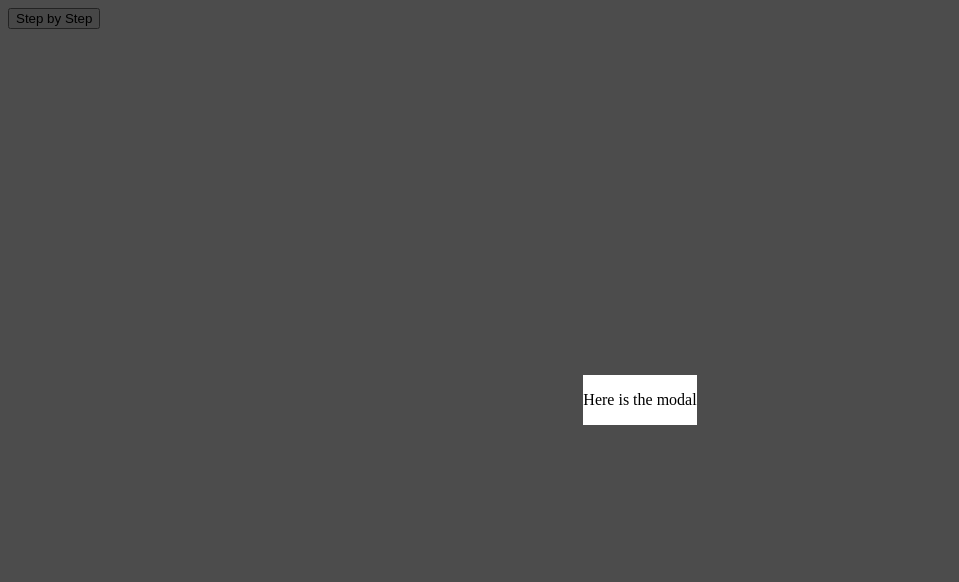
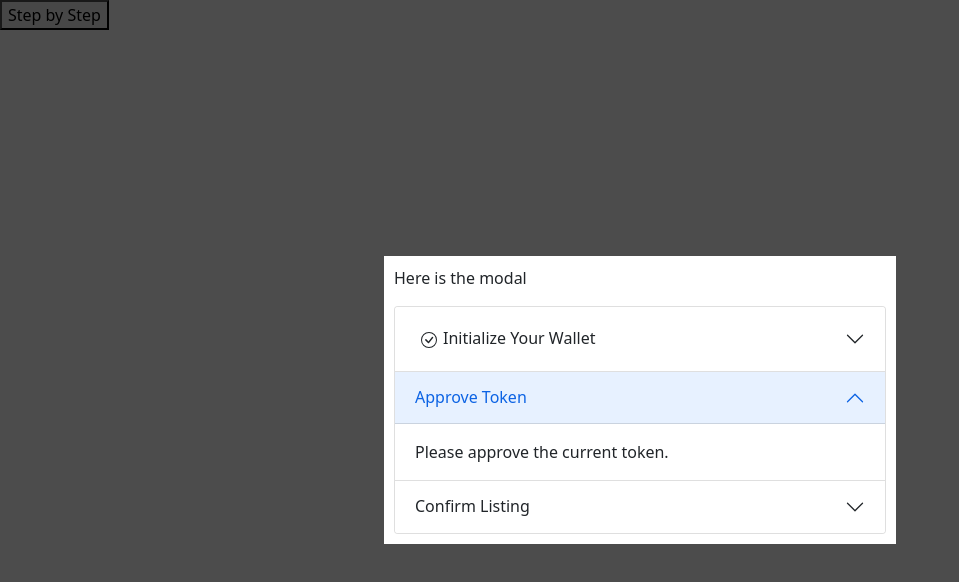
Before and after one commit to ethan-kaseff/leveled-modal-form, a React (Create React App) app: page / in a window 1280 px wide. Both pictures are taken after a click on the button "Step by Step". Shown: the top 582 px of the page, without its empty margins (0-959 px from the left). Built offline with nearby package versions, Linux system fonts and the light colour scheme.

Commit message:
checkmark functioning

```diff
--- a/package.json
+++ b/package.json
@@ -6,7 +6,9 @@
     "@testing-library/jest-dom": "^5.14.1",
     "@testing-library/react": "^11.2.7",
     "@testing-library/user-event": "^12.8.3",
+    "bootstrap": "^5.1.3",
     "react": "^17.0.2",
+    "react-bootstrap": "^2.0.0-rc.1",
     "react-dom": "^17.0.2",
     "react-scripts": "4.0.3"
   },
--- /dev/null
+++ b/src/components/Form.css
@@ -0,0 +1,15 @@
+.checks {
+    padding: 6px;
+}
+
+.green {
+    color: green;
+}
+
+.button-div {
+    display: flex;
+}
+
+.button {
+
+}
--- a/src/components/Form.js
+++ b/src/components/Form.js
@@ -1,10 +1,77 @@
-import React, { useState } from "react";
+import React, { useState, useEffect } from "react";
+import Accordion from 'react-bootstrap/Accordion'
+
+import './Form.css'
 
 function Form() {
+  const [one, setOne] = useState(false)
+  const [two, setTwo] = useState(false)
+  const [three, setThree] = useState(false)
+  const [active, setActive] = useState('1')
+
+  useEffect(() => {
+
+  }, [active])
 
   return (
     <>
       <p>Here is the modal</p>
+      <Accordion defaultActiveKey={active}>
+        <Accordion.Item eventKey="0">
+          <Accordion.Header>
+            {!one && (
+              <div class='checks'>
+                <svg xmlns="http://www.w3.org/2000/svg" width="16" height="16" fill="currentColor" class="bi bi-check-circle" viewBox="0 0 16 16">
+                  <path d="M8 15A7 7 0 1 1 8 1a7 7 0 0 1 0 14zm0 1A8 8 0 1 0 8 0a8 8 0 0 0 0 16z" />
+                  <path d="M10.97 4.97a.235.235 0 0 0-.02.022L7.477 9.417 5.384 7.323a.75.75 0 0 0-1.06 1.06L6.97 11.03a.75.75 0 0 0 1.079-.02l3.992-4.99a.75.75 0 0 0-1.071-1.05z" />
+                </svg>
+              </div>
+            )}
+            {one && (
+              <div class='checks green'>
+                <svg xmlns="http://www.w3.org/2000/svg" width="16" height="16" fill="currentColor" class="bi bi-check-circle-fill" viewBox="0 0 16 16">
+                  <path d="M16 8A8 8 0 1 1 0 8a8 8 0 0 1 16 0zm-3.97-3.03a.75.75 0 0 0-1.08.022L7.477 9.417 5.384 7.323a.75.75 0 0 0-1.06 1.06L6.97 11.03a.75.75 0 0 0 1.079-.02l3.992-4.99a.75.75 0 0 0-.01-1.05z" />
+                </svg>
+              </div>
+            )}
+            Initialize Your Wallet
+          </Accordion.Header>
+          <Accordion.Body>
+            <div>
+              To get setup to purchase virtual land with Parcels, you must initialize
+              your wallet, which requires a one time gas fee.
+            </div>
+            <div class='button-div'>
+              <button
+              onClick={() => {
+                setOne(true);
+                setActive('1')
+              }}
+              class='btn btn-primary button'
+              >
+                Initialize
+              </button>
+            </div>
+          </Accordion.Body>
+        </Accordion.Item>
+        <Accordion.Item eventKey="1">
+          <Accordion.Header>
+            Approve Token
+          </Accordion.Header>
+          <Accordion.Body>
+            Please approve the current token.
+          </Accordion.Body>
+        </Accordion.Item>
+        <Accordion.Item eventKey="2">
+          <Accordion.Header>
+            Confirm Listing
+          </Accordion.Header>
+          <Accordion.Body>
+            Accept the signature request in your wallet and wait for your listing
+            to process.
+          </Accordion.Body>
+        </Accordion.Item>
+      </Accordion>
     </>
   );
 }
--- a/src/context/Modal.css
+++ b/src/context/Modal.css
@@ -21,4 +21,6 @@
 #modal-content {
   position: absolute;
   background-color:white;
+  padding: 10px;
+  width: 40%;
 }
--- a/src/index.js
+++ b/src/index.js
@@ -3,6 +3,8 @@ import ReactDOM from 'react-dom';
 import './index.css';
 import App from './App';
 import { ModalProvider } from './context/Modal'
+
+import 'bootstrap/dist/css/bootstrap.min.css';
 
 ReactDOM.render(
   <React.StrictMode>
```
Also changed, not shown: 1 other file (tests, documents, lock files or other folders).
